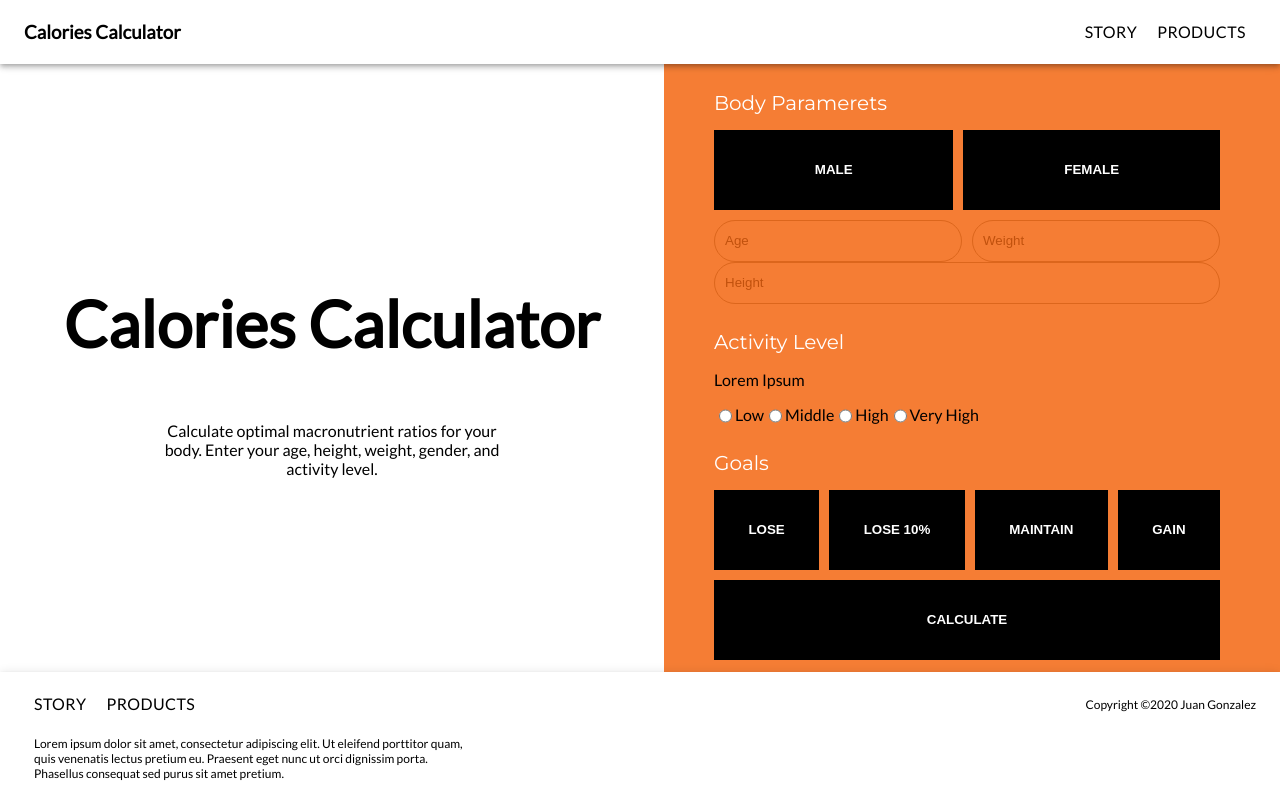
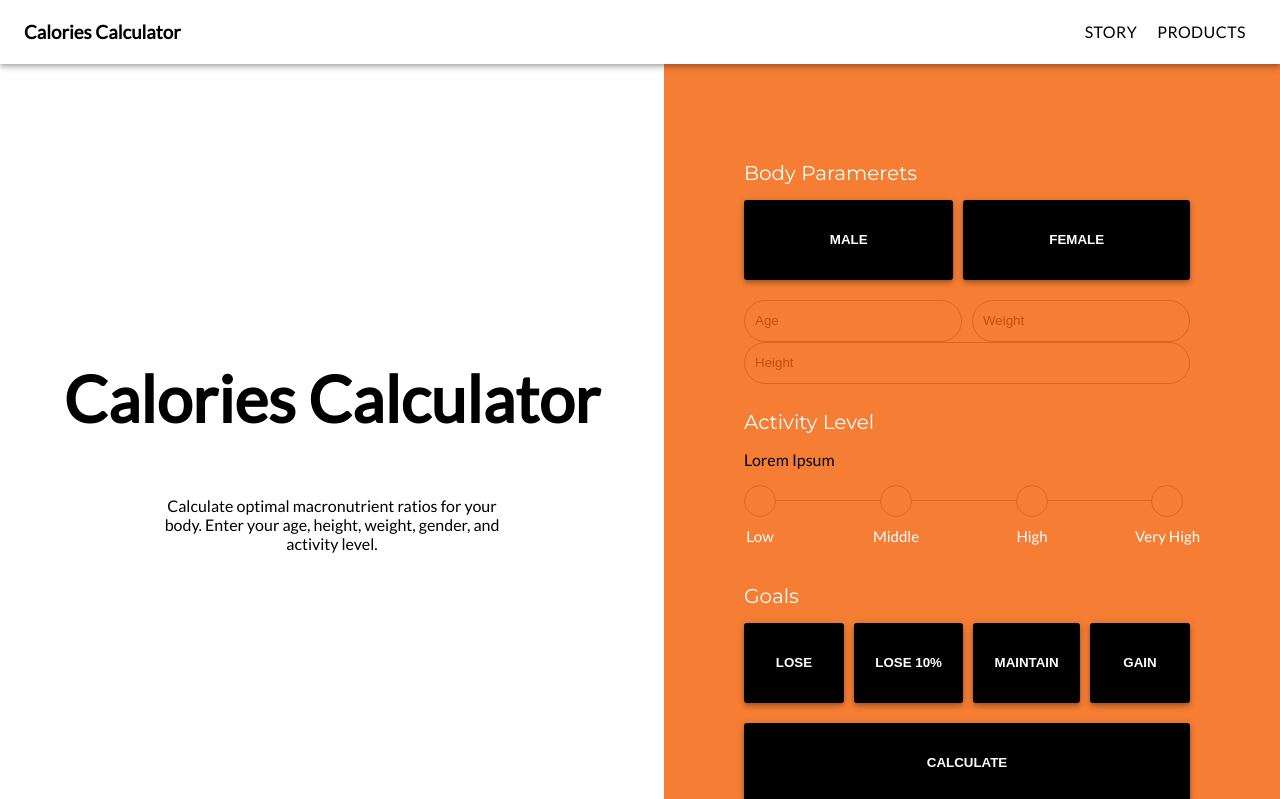
Before and after one commit to JMGonzalezR/calories-calculator, a React (Create React App) app: page / in a window 1280 px wide. Shown: the top 799 px of the page. Built offline with nearby package versions, Linux system fonts and the light colour scheme.

Commit message:
adding the custom Radio Buttons and styling the radio button container

```diff
--- a/src/components/CalculatorForm.css
+++ b/src/components/CalculatorForm.css
@@ -1,6 +1,6 @@
 .CalculatorForm{
     background-color: #f57d34;
-    padding: 0 50px;
+    padding: 70px 80px 0;
     width: 100%;
 }
 
@@ -15,6 +15,8 @@
     flex-grow: 1;
     margin-right: 10px;
     min-width: 100px;
+    box-shadow: 0px 2px 4px -1px rgba(0,0,0,0.2), 0px 4px 5px 0px rgba(0,0,0,0.14), 0px 1px 10px 0px rgba(0,0,0,0.12);
+    border-radius: 3px;
 }
 
 .CalculatorForm-h4{
@@ -27,7 +29,7 @@
 
 .CalculatorForm-container{
     display: flex;
-    margin-bottom: 10px;
+    margin-bottom: 20px;
     flex-wrap: wrap;
 }
 
@@ -43,8 +45,21 @@
 
 .CalculatorForm-textinput:focus{
     background-color: #fff;
+    outline: none;
 }
 
 ::placeholder {
     color: #c1510d
 }
+
+hr{
+    flex-grow: 1;
+    height: 0px;
+    /* background-color: #dc661c; */
+    /* color: #dc661c; */
+    border-top: 1px solid #dc661c;
+    border-left: 0;
+    border-right: 0;
+    border-bottom: 0;
+    margin: 15px 0 0 0;
+}
--- a/src/components/CalculatorForm.js
+++ b/src/components/CalculatorForm.js
@@ -1,5 +1,7 @@
 import React from 'react';
 import './CalculatorForm.css';
+import './RadioButton';
+import RadioButton from './RadioButton';
 
 function CalculatorForm() {
     return (
@@ -17,14 +19,13 @@ function CalculatorForm() {
             <h4 className="CalculatorForm-h4">Activity Level</h4>
             <p>Lorem Ipsum</p>
             <div className="CalculatorForm-container">
-                <input type="radio" />
-                <label>Low</label>
-                <input type="radio" />
-                <label>Middle</label>
-                <input type="radio" />
-                <label>High</label>
-                <input type="radio" />
-                <label>Very High</label>
+                <RadioButton label="Low" name="activityLevel"/>
+                <hr/>
+                <RadioButton label="Middle" name="activityLevel" style={{marginLeft:'-7px'}}/>
+                <hr style={{marginLeft:'-7px'}}/>
+                <RadioButton label="High" name="activityLevel"/>
+                <hr/>
+                <RadioButton label="Very High" name="activityLevel" style={{marginLeft:'-17px'}}/>
             </div>
             <h4 className="CalculatorForm-h4">Goals</h4>
             <div className="CalculatorForm-container">
```
